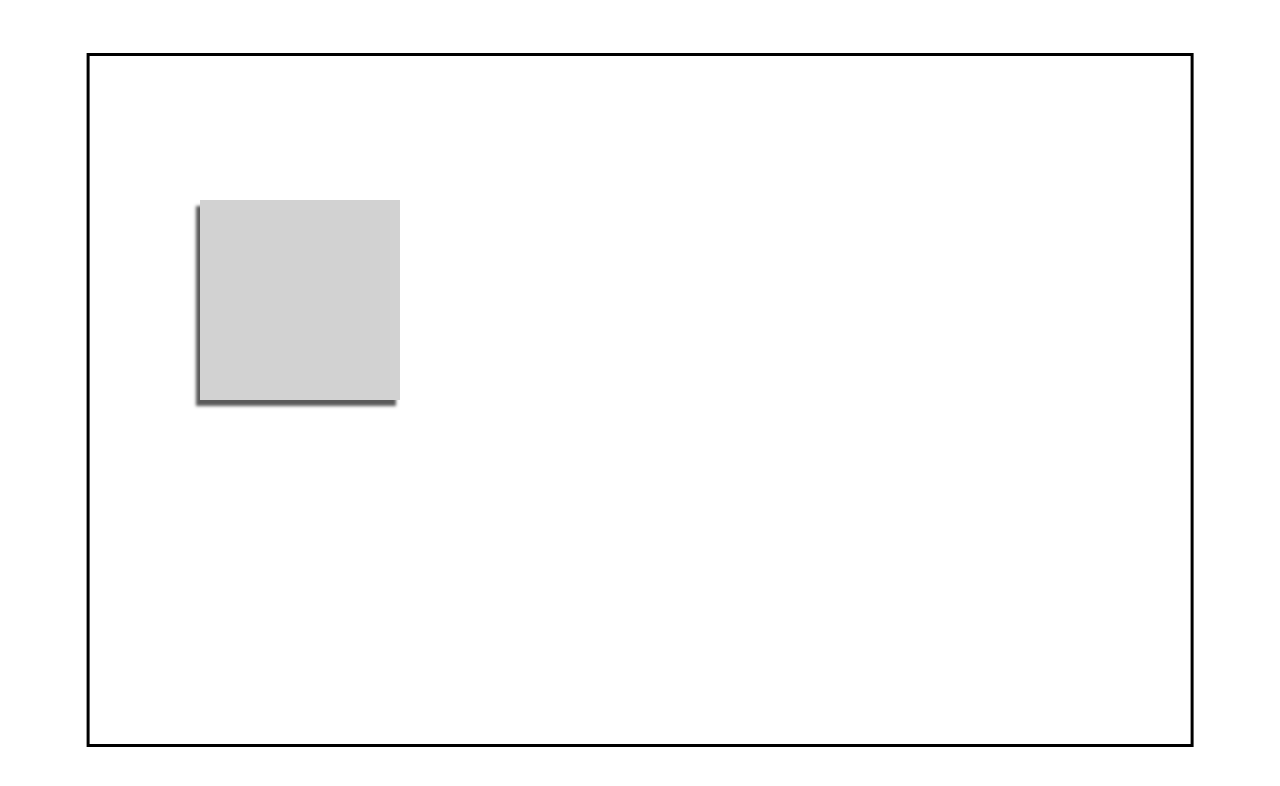
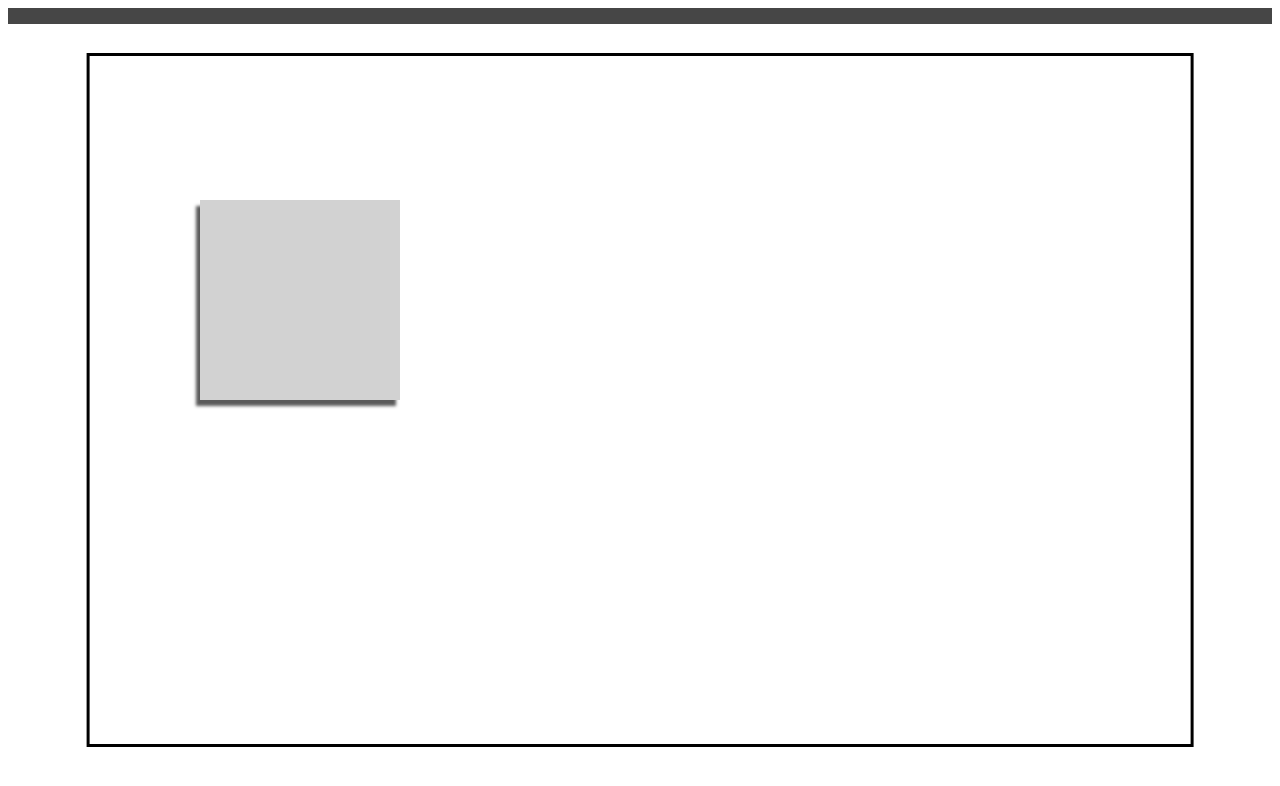
Before and after one commit to suvelocity/DragAndScaleBoilerplate, a website: page index.html in a window 1280 px wide. Drawn offline with Linux system fonts and the light colour scheme.

Commit message:
Update style.css
Added header style

```diff
--- a/style.css
+++ b/style.css
@@ -18,3 +18,19 @@
   height: 200px;
   box-shadow: -4px 6px 3px rgba(20, 20, 20, 0.7);
 }
+
+#header {
+  background-color: rgb(70, 70, 70);
+  position: relative;
+  width: inherit;
+  margin: auto;
+  padding: 8px 0;
+  max-height: 20%;
+  font-size: 2vh;
+  text-align: center;
+  color: white;
+}
+
+#header:hover {
+  cursor: move;
+}
```
